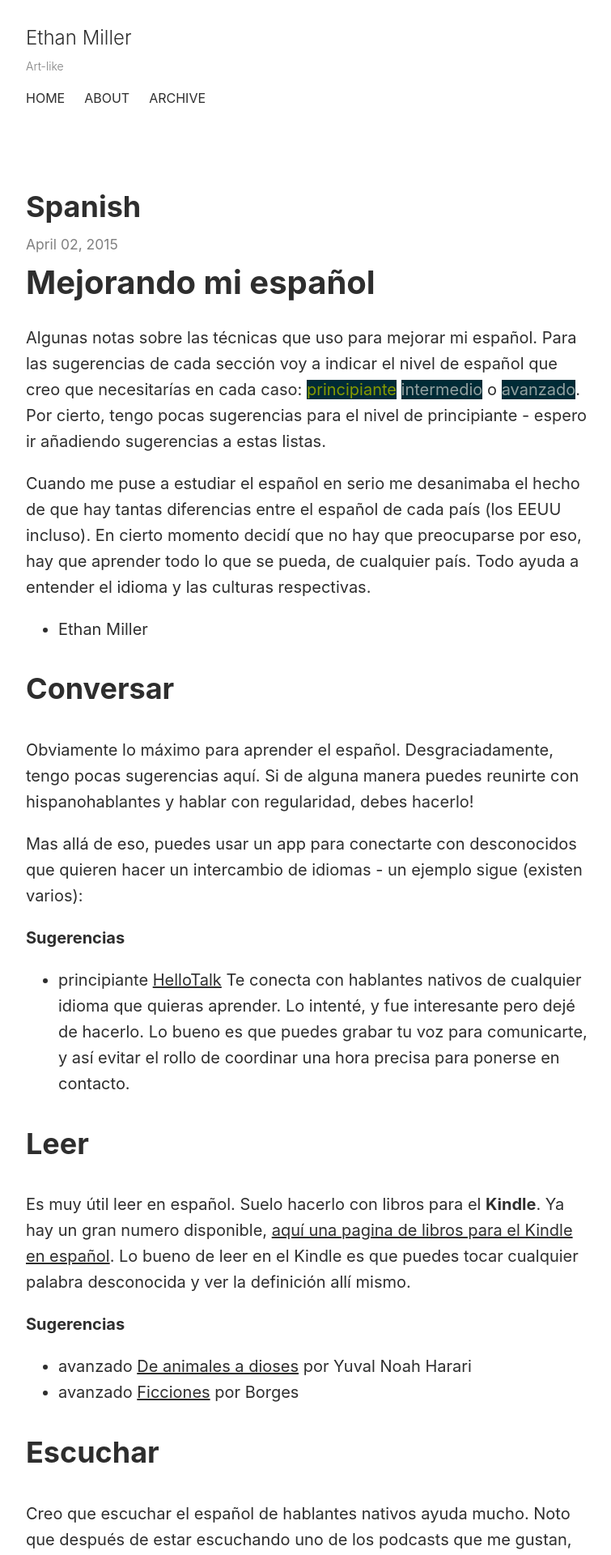
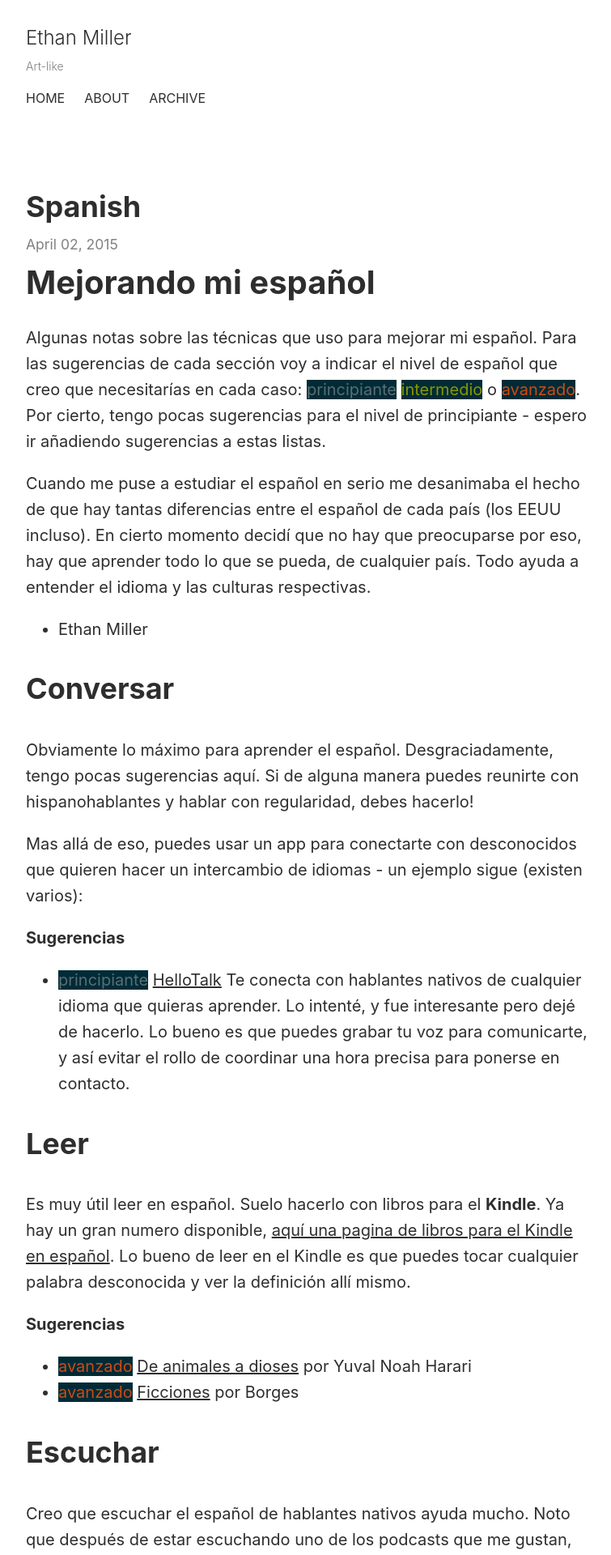
Before and after one commit to ethanmiller/ethanmiller.github.io, a Jekyll site: the page built from _posts/2015-04-02-spanish.md, in a window 1280 px wide. Shown: the top 1920 px of the page at 81% size, without its empty margins (256-1011 px from the left). Built offline with Jekyll 4.4.1, drawn with Linux system fonts in a browser that asks for light colours.

Commit message:
finished highlighting

```diff
--- a/_posts/2015-04-02-spanish.md
+++ b/_posts/2015-04-02-spanish.md
@@ -6,7 +6,7 @@ date:   2015-04-02 12:00
 
 # Mejorando mi español
 
-Algunas notas sobre las técnicas que uso para mejorar mi español. Para las sugerencias de cada sección voy a indicar el nivel de español que creo que necesitarías en cada caso: <span class="highlight"><span class="k">principiante</span></span> <span class="highlight"><span class="n">intermedio</span></span> o <span class="highlight"><span class="err">avanzado</span></span>. Por cierto, tengo pocas sugerencias para el nivel de principiante - espero ir añadiendo sugerencias a estas listas.
+Algunas notas sobre las técnicas que uso para mejorar mi español. Para las sugerencias de cada sección voy a indicar el nivel de español que creo que necesitarías en cada caso: <span class="highlight"><span class="c">principiante</span></span> <span class="highlight"><span class="k">intermedio</span></span> o <span class="highlight"><span class="kc">avanzado</span></span>. Por cierto, tengo pocas sugerencias para el nivel de principiante - espero ir añadiendo sugerencias a estas listas.
 
 Cuando me puse a estudiar el español en serio me desanimaba el hecho de que hay tantas diferencias entre el español de cada país (los EEUU incluso). En cierto momento decidí que no hay que preocuparse por eso, hay que aprender todo lo que se pueda, de cualquier país. Todo ayuda a entender el idioma y las culturas respectivas.
 
@@ -20,7 +20,7 @@ Mas allá de eso, puedes usar un app para conectarte con desconocidos que quiere
 
 **Sugerencias**
 
-*   <span class="label label-success">principiante</span> [HelloTalk](http://www.hellotalk.com/) Te conecta con hablantes nativos de cualquier idioma que quieras aprender. Lo intenté, y fue interesante pero dejé de hacerlo. Lo bueno es que puedes grabar tu voz para comunicarte, y así evitar el rollo de coordinar una hora precisa para ponerse en contacto.
+*   <span class="highlight"><span class="c">principiante</span></span> [HelloTalk](http://www.hellotalk.com/) Te conecta con hablantes nativos de cualquier idioma que quieras aprender. Lo intenté, y fue interesante pero dejé de hacerlo. Lo bueno es que puedes grabar tu voz para comunicarte, y así evitar el rollo de coordinar una hora precisa para ponerse en contacto.
 
 ## Leer
 
@@ -28,8 +28,8 @@ Es muy útil leer en español. Suelo hacerlo con libros para el **Kindle**. Ya h
 
 **Sugerencias**
 
-*   <span class="label label-inverse">avanzado</span> [De animales a dioses](http://www.amazon.com/gp/product/B00LNJ60NI/ref=oh_aui_d_detailpage_o02_?ie=UTF8&psc=1) por Yuval Noah Harari
-*   <span class="label label-inverse">avanzado</span> [Ficciones](http://www.amazon.com/Ficciones-Vintage-Espanol-Spanish-Borges-ebook/dp/B007OLYPXG/) por Borges
+*   <span class="highlight"><span class="kc">avanzado</span></span> [De animales a dioses](http://www.amazon.com/gp/product/B00LNJ60NI/ref=oh_aui_d_detailpage_o02_?ie=UTF8&psc=1) por Yuval Noah Harari
+*   <span class="highlight"><span class="kc">avanzado</span></span> [Ficciones](http://www.amazon.com/Ficciones-Vintage-Espanol-Spanish-Borges-ebook/dp/B007OLYPXG/) por Borges
 
 ## Escuchar
 
@@ -37,10 +37,10 @@ Creo que escuchar el español de hablantes nativos ayuda mucho. Noto que despué
 
 **Sugerencias**
 
-*   <span class="label label-inverse">avanzado</span> [Radio Ambulante](http://radioambulante.org/) lo recomiendo fuertemente. Si conoces "This American Life" en ingles, este es como versión en español. Conviene usar un app de podcasts (vea abajo) pero también puedes escucharlos allí mismo en la pagina web.
-*   <span class="label label-warning">intermedio</span> [En Sintonía](http://ese.blogs.cervantes.es/) es un programa de España para estudiantes de español. Tratan temas interesantes y explican mucha de la gramática. Los episodios no salen muy seguidos. Este también se puede escuchar con un app de podcasts, o puedes escucharlos allí mismo.
-*   <span class="label label-inverse">avanzado</span> [Letras Libres](http://www.letraslibres.com/podcast) es un podcast algo académico sobre la literatura. Si el tema te interesa, te lo recomiendo. Igual, con app de podcast o allí en la pagina web.
-*   <span class="label label-inverse">avanzado</span> [Historias Cienciacionales](https://soundcloud.com/historias-cienciacionales) es uno que acabo de encontrar - se trata de temas científicos, y se presentan de una manera divertida. No sé como escucharlo por el app de podcasts, pero también hay un app para soundcloud.
+*   <span class="highlight"><span class="kc">avanzado</span></span> [Radio Ambulante](http://radioambulante.org/) lo recomiendo fuertemente. Si conoces "This American Life" en ingles, este es como versión en español. Conviene usar un app de podcasts (vea abajo) pero también puedes escucharlos allí mismo en la pagina web.
+*   <span class="highlight"><span class="k">intermedio</span></span> [En Sintonía](http://ese.blogs.cervantes.es/) es un programa de España para estudiantes de español. Tratan temas interesantes y explican mucha de la gramática. Los episodios no salen muy seguidos. Este también se puede escuchar con un app de podcasts, o puedes escucharlos allí mismo.
+*   <span class="highlight"><span class="kc">avanzado</span></span> [Letras Libres](http://www.letraslibres.com/podcast) es un podcast algo académico sobre la literatura. Si el tema te interesa, te lo recomiendo. Igual, con app de podcast o allí en la pagina web.
+*   <span class="highlight"><span class="kc">avanzado</span></span> [Historias Cienciacionales](https://soundcloud.com/historias-cienciacionales) es uno que acabo de encontrar - se trata de temas científicos, y se presentan de una manera divertida. No sé como escucharlo por el app de podcasts, pero también hay un app para soundcloud.
 
 ## Escribir
 
@@ -48,9 +48,9 @@ Sí, escribir! Estarás pensando: pero no soy escritor. Yo tampoco lo soy, pero
 
 **Sugerencias**
 
-*   <span class="label label-success">principiante</span> **Listas de compras y recordatorios** en español. Muy fácil, claro. Ayuda a aprender vocabulario, pero no te ayuda a manejar la gramática.
-*   <span class="label label-warning">intermedio</span> **Una cuenta de [Twitter](http://twitter.com)**. Puedes hacerte una cuenta nueva (sin usar tu nombre verdadera si no quieres), y elegir algún tema que te interesa. Lo bueno de esto es que solo tienes espacio para escribir una o dos frases a la vez (no es demasiado trabajo). También puedes buscar usuarios (hispanohablantes) que escriben sobre temas parecidos y empezar a seguirlos, de esta manera tienes una colección de frases cortas para leer en cualquier momento. Hice esto, y puse en mi "bio" que mi español no era nativo, y que deseaba mejorarlo - encontré varios "tuiteros" que me ofrecían correcciones, y sugerencias para mejorar mi español :D
-*   <span class="label label-inverse">avanzado</span> **Un diario** en español. Se requiere de mas trabajo, pero es buen ejercicio.
+*   <span class="highlight"><span class="c">principiante</span></span> **Listas de compras y recordatorios** en español. Muy fácil, claro. Ayuda a aprender vocabulario, pero no te ayuda a manejar la gramática.
+*   <span class="highlight"><span class="k">intermedio</span></span> **Una cuenta de [Twitter](http://twitter.com)**. Puedes hacerte una cuenta nueva (sin usar tu nombre verdadera si no quieres), y elegir algún tema que te interesa. Lo bueno de esto es que solo tienes espacio para escribir una o dos frases a la vez (no es demasiado trabajo). También puedes buscar usuarios (hispanohablantes) que escriben sobre temas parecidos y empezar a seguirlos, de esta manera tienes una colección de frases cortas para leer en cualquier momento. Hice esto, y puse en mi "bio" que mi español no era nativo, y que deseaba mejorarlo - encontré varios "tuiteros" que me ofrecían correcciones, y sugerencias para mejorar mi español :D
+*   <span class="highlight"><span class="kc">avanzado</span></span> **Un diario** en español. Se requiere de mas trabajo, pero es buen ejercicio.
 
 ## Misceláneo
 
@@ -58,8 +58,8 @@ Unas cuantas cosas que puedes hacer para un tipo "inmersión" en español.
 
 **Sugerencias**
 
-*   <span class="label label-warning">intermedio</span> **Cambiar tu localización a español**. Es decir, en la computadora y en el móvil, meterte a la configuración y cambiar el idioma a español. En cada caso es distinto como hacerlo, dependiendo del dispositivo. Creo que hay dos clases de configuración para hacer esto. Una es del sistema (sea computadora mac, PC o móvil iOS o Android), y otra es del app en particular. En muchos casos si ya has cambiado el sistema a usar español, los apps (y paginas web en algunos casos) ya estarán configurados. En otros casos tienes que entrar al configuración del app en particular para ver si existe la opción. El caso de GMail es interesante, por allí puedes cambiar al idioma, y afecta todos los apps de Google.
-*   <span class="label label-success">principiante</span> **Búsqueda de imágenes**. Cuando encuentras a una palabra desconocida, debes revisar la definición en español antes de traducirlo al ingles - claro - esto te ayuda a seguir pensando en español en vez de cambiar a tu idioma dominante. Pero también existe otra opción antes de acudir a los traducciones, una Búsqueda de imágenes. Ejemplos: [Un carnero?](https://encrypted.google.com/search?tbm=isch&q=carnero&tbs=imgo:1) [Una trinchera?](https://encrypted.google.com/search?tbm=isch&q=trinchera&tbs=imgo:1) [Un desfiladero?](https://encrypted.google.com/search?tbm=isch&q=desfiladero&tbs=imgo:1), etc.
+*   <span class="highlight"><span class="k">intermedio</span></span> **Cambiar tu localización a español**. Es decir, en la computadora y en el móvil, meterte a la configuración y cambiar el idioma a español. En cada caso es distinto como hacerlo, dependiendo del dispositivo. Creo que hay dos clases de configuración para hacer esto. Una es del sistema (sea computadora mac, PC o móvil iOS o Android), y otra es del app en particular. En muchos casos si ya has cambiado el sistema a usar español, los apps (y paginas web en algunos casos) ya estarán configurados. En otros casos tienes que entrar al configuración del app en particular para ver si existe la opción. El caso de GMail es interesante, por allí puedes cambiar al idioma, y afecta todos los apps de Google.
+*   <span class="highlight"><span class="c">principiante</span></span> **Búsqueda de imágenes**. Cuando encuentras a una palabra desconocida, debes revisar la definición en español antes de traducirlo al ingles - claro - esto te ayuda a seguir pensando en español en vez de cambiar a tu idioma dominante. Pero también existe otra opción antes de acudir a los traducciones, una Búsqueda de imágenes. Ejemplos: [Un carnero?](https://encrypted.google.com/search?tbm=isch&q=carnero&tbs=imgo:1) [Una trinchera?](https://encrypted.google.com/search?tbm=isch&q=trinchera&tbs=imgo:1) [Un desfiladero?](https://encrypted.google.com/search?tbm=isch&q=desfiladero&tbs=imgo:1), etc.
 
 ## Apps
 
```
